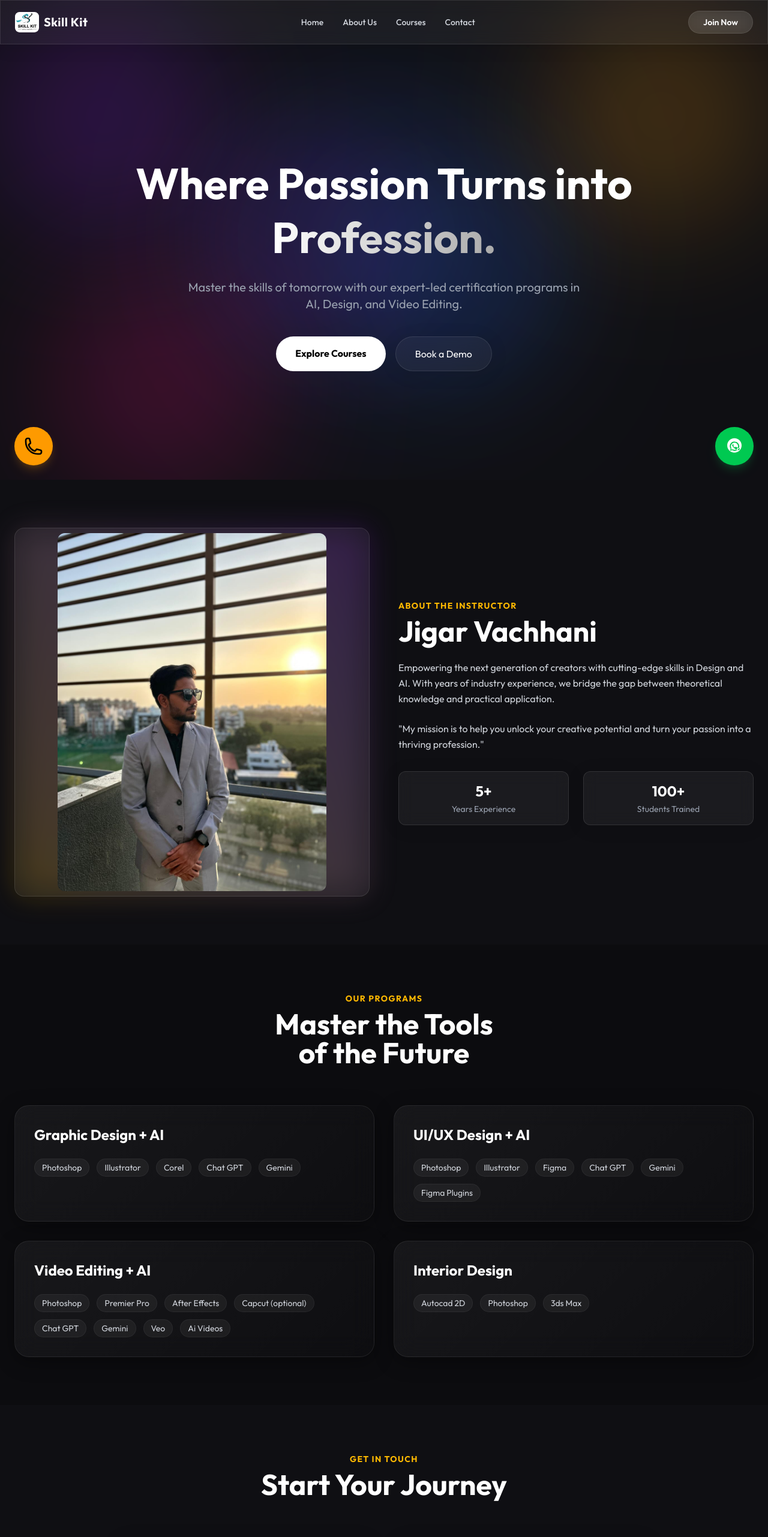
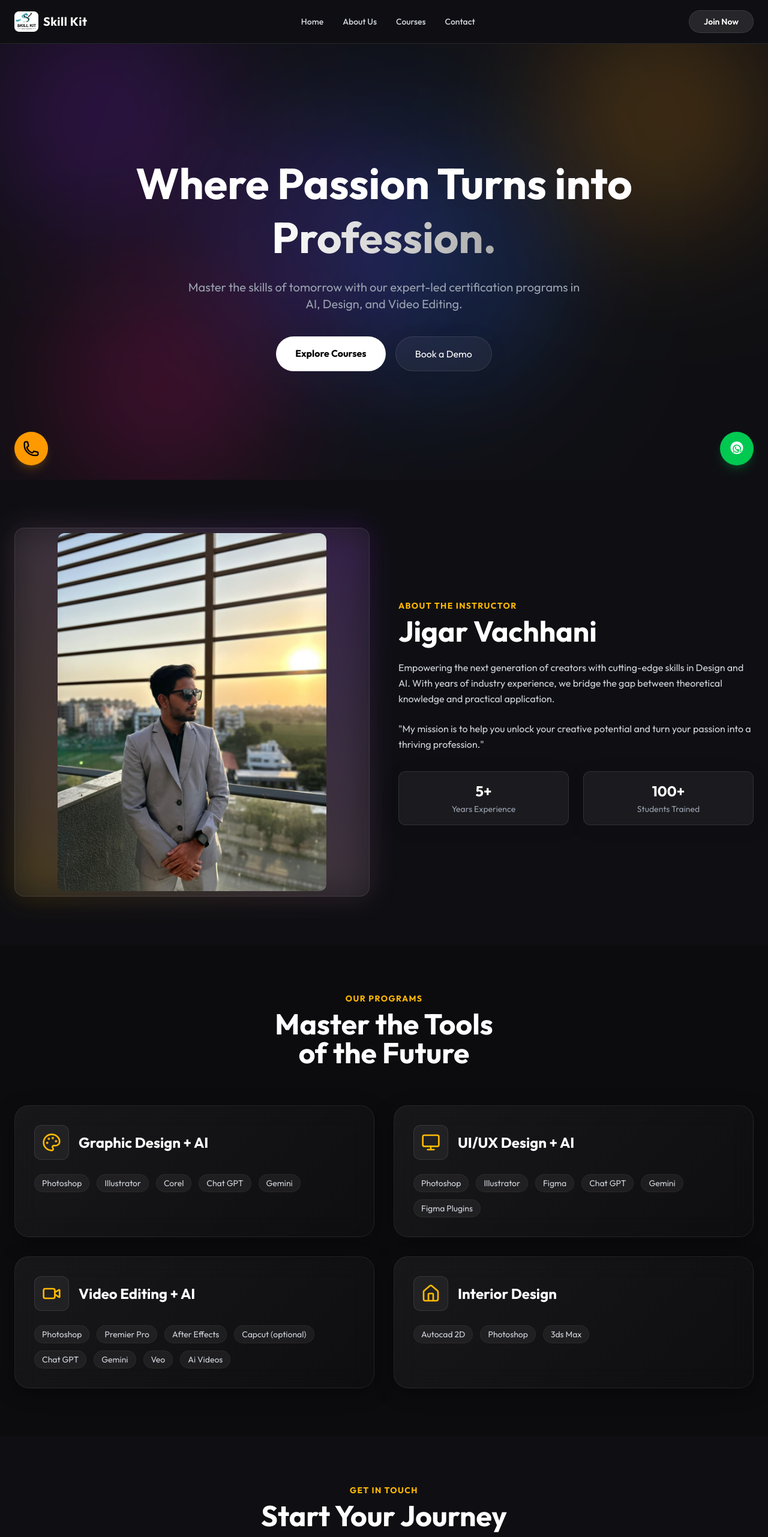
Before and after one commit to mensi001/skillkit.com, a Next.js app: page / in a window 1280 px wide. Shown: the top 2563 px of the page at 60% size. Built offline with nearby package versions, Linux system fonts and the light colour scheme.

Commit message:
"minor change"

```diff
--- a/app/page.js
+++ b/app/page.js
@@ -1,3 +1,6 @@
+'use client';
+
+import { useState } from 'react';
 import Navbar from "../components/Navbar";
 import Hero from "../components/Hero";
 import About from "../components/About";
@@ -5,13 +8,15 @@ import Courses from "../components/Courses";
 import Contact from "../components/Contact";
 
 export default function Home() {
+    const [isSidebarOpen, setIsSidebarOpen] = useState(false);
+
     return (
         <main className="min-h-screen">
-            <Navbar />
+            <Navbar isOpen={isSidebarOpen} setIsOpen={setIsSidebarOpen} />
             <Hero />
             <About />
             <Courses />
-            <Contact />
+            <Contact isSidebarOpen={isSidebarOpen} />
         </main>
     );
 }
--- a/components/Contact.js
+++ b/components/Contact.js
@@ -2,7 +2,7 @@
 
 import { useState } from 'react';
 
-export default function Contact() {
+export default function Contact({ isSidebarOpen }) {
     const [showModal, setShowModal] = useState(false);
 
     return (
@@ -46,32 +46,36 @@ export default function Contact() {
             </section>
 
             {/* Contact Button - Bottom Left */}
+            {!isSidebarOpen && (
                 <div className="fixed bottom-6 left-6 z-50">
                     <button
                         onClick={() => setShowModal(true)}
-                    className="w-16 h-16 rounded-full bg-amber-500 hover:bg-amber-400 text-black shadow-lg shadow-amber-500/20 flex items-center justify-center transition-transform hover:scale-110"
+                        className="w-14 h-14 rounded-full bg-amber-500 hover:bg-amber-400 text-black shadow-lg shadow-amber-500/20 flex items-center justify-center transition-transform hover:scale-110"
                         title="Contact Us"
                     >
-                    <svg xmlns="http://www.w3.org/2000/svg" fill="none" viewBox="0 0 24 24" strokeWidth={2} stroke="currentColor" className="w-8 h-8">
+                        <svg xmlns="http://www.w3.org/2000/svg" fill="none" viewBox="0 0 24 24" strokeWidth={2} stroke="currentColor" className="w-7 h-7">
                             <path strokeLinecap="round" strokeLinejoin="round" d="M2.25 6.75c0 8.284 6.716 15 15 15h2.25a2.25 2.25 0 002.25-2.25v-1.372c0-.516-.351-.966-.852-1.091l-4.423-1.106c-.44-.11-.902.055-1.173.417l-.97 1.293c-.282.376-.769.542-1.21.38a12.035 12.035 0 01-7.143-7.143c-.162-.441.004-.928.38-1.21l1.293-.97c.363-.271.527-.734.417-1.173L6.963 3.102a1.125 1.125 0 00-1.091-.852H4.5A2.25 2.25 0 002.25 4.5v2.25z" />
                         </svg>
                     </button>
                 </div>
+            )}
 
             {/* WhatsApp Button - Bottom Right */}
+            {!isSidebarOpen && (
                 <div className="fixed bottom-6 right-6 z-50">
                     <a
                         href="https://wa.me/919104077683?text=Hi%2C%20I%20am%20interested%20in%20your%20certification%20programs."
                         target="_blank"
                         rel="noopener noreferrer"
-                    className="w-16 h-16 rounded-full bg-green-500 hover:bg-green-400 text-white shadow-lg shadow-green-500/20 flex items-center justify-center transition-transform hover:scale-110"
+                        className="w-14 h-14 rounded-full bg-green-500 hover:bg-green-400 text-white shadow-lg shadow-green-500/20 flex items-center justify-center transition-transform hover:scale-110"
                         title="Chat on WhatsApp"
                     >
-                    <svg xmlns="http://www.w3.org/2000/svg" fill="currentColor" viewBox="0 0 24 24" className="w-8 h-8">
+                        <svg xmlns="http://www.w3.org/2000/svg" fill="currentColor" viewBox="0 0 24 24" className="w-7 h-7">
                             <path d="M12.031 6.172c-3.181 0-5.767 2.586-5.768 5.766-.001 1.298.38 2.27 1.019 3.287l-.711 2.598 2.669-.698c1.003.549 1.956.83 3.097.83 3.182 0 5.768-2.586 5.768-5.766 0-3.181-2.587-5.767-5.768-5.767zm0 10.375c-.867 0-1.657-.225-2.426-.613l-1.724.451.464-1.666c-.449-.806-.708-1.613-.708-2.531 0-2.485 2.023-4.506 4.495-4.506 2.472 0 4.494 2.021 4.494 4.506 0 2.484-2.022 4.506-4.494 4.506zm2.469-3.374c-.135-.067-.802-.396-.926-.441-.124-.045-.214-.068-.305.067-.09.136-.351.442-.43.533-.079.09-.158.102-.293.034-.135-.067-.57-.21-1.085-.668-.403-.358-.675-.8-.754-.936-.079-.135-.008-.208.059-.276.061-.061.135-.158.203-.238.068-.079.09-.135.135-.225.045-.09.023-.17-.011-.237-.034-.068-.305-.734-.418-1.006-.11-.264-.222-.228-.305-.232-.079-.004-.17-.004-.26-.004-.09 0-.236.034-.36.17-.123.136-.473.463-.473 1.131 0 .668.486 1.313.553 1.403.068.09 1.916 2.926 4.643 4.102 1.838.793 2.213.636 2.613.597.4-.04 1.258-.514 1.436-1.009.178-.495.178-.92.124-1.009-.054-.09-.202-.136-.337-.204zm-2.469 6.828c-4.963 0-9-4.038-9-9s4.037-9 9-9 9 4.038 9 9-4.037 9-9 9z" />
                         </svg>
                     </a>
                 </div>
+            )}
 
             {/* Modal */}
             {showModal && (
--- a/components/Courses.js
+++ b/components/Courses.js
@@ -1,19 +1,25 @@
+import { Palette, Monitor, Video, Home } from 'lucide-react';
+
 const courses = [
     {
         title: "Graphic Design + AI",
-        tools: ["Photoshop", "Illustrator", "Corel", "Chat GPT", "Gemini"]
+        tools: ["Photoshop", "Illustrator", "Corel", "Chat GPT", "Gemini"],
+        Icon: Palette
     },
     {
         title: "UI/UX Design + AI",
-        tools: ["Photoshop", "Illustrator", "Figma", "Chat GPT", "Gemini", "Figma Plugins"]
+        tools: ["Photoshop", "Illustrator", "Figma", "Chat GPT", "Gemini", "Figma Plugins"],
+        Icon: Monitor
     },
     {
         title: "Video Editing + AI",
-        tools: ["Photoshop", "Premier Pro", "After Effects", "Capcut (optional)", "Chat GPT", "Gemini", "Veo", "Ai Videos"]
+        tools: ["Photoshop", "Premier Pro", "After Effects", "Capcut (optional)", "Chat GPT", "Gemini", "Veo", "Ai Videos"],
+        Icon: Video
     },
     {
         title: "Interior Design",
-        tools: ["Autocad 2D", "Photoshop", "3ds Max"]
+        tools: ["Autocad 2D", "Photoshop", "3ds Max"],
+        Icon: Home
     }
 ];
 
@@ -29,7 +35,13 @@ export default function Courses() {
                 <div className="grid md:grid-cols-2 lg:grid-cols-2 gap-8">
                     {courses.map((course, index) => (
                         <div key={index} className="glass-card p-8 rounded-3xl hover:-translate-y-2 transition-transform duration-300 group">
-                            <h4 className="text-2xl font-bold mb-6 group-hover:text-amber-400 transition-colors">{course.title}</h4>
+                            <div className="flex items-center gap-4 mb-6">
+                                <div className="p-3 rounded-xl bg-white/5 border border-white/10 text-amber-400 group-hover:text-white group-hover:bg-amber-400/20 transition-all">
+                                    <course.Icon size={32} />
+                                </div>
+                                <h4 className="text-2xl font-bold group-hover:text-amber-400 transition-colors">{course.title}</h4>
+                            </div>
+
                             <div className="flex flex-wrap gap-3">
                                 {course.tools.map((tool, i) => (
                                     <span key={i} className="px-3 py-1 bg-white/5 rounded-full text-sm text-gray-300 border border-white/5 group-hover:border-white/20 transition-colors">
--- a/components/Navbar.js
+++ b/components/Navbar.js
@@ -1,11 +1,15 @@
 'use client';
 
+import { useState } from 'react';
 import Link from 'next/link';
 import Image from 'next/image';
+import { Menu, X } from 'lucide-react';
 
-export default function Navbar() {
+export default function Navbar({ isOpen, setIsOpen }) {
+    // const [isOpen, setIsOpen] = useState(false); // Removed local state
+
     return (
-        <nav className="fixed top-0 left-0 w-full z-50 glass">
+        <nav className="fixed top-0 left-0 w-full z-50 bg-[#0f0f13] border-b border-white/10">
             <div className="container mx-auto px-6 py-4 flex justify-between items-center">
                 <Link href="/" className="flex items-center gap-2">
                     <div className="w-10 h-10 relative">
@@ -19,6 +23,7 @@ export default function Navbar() {
                     <span className="text-xl font-bold tracking-wide">Skill Kit</span>
                 </Link>
 
+                {/* Desktop Menu */}
                 <div className="hidden md:flex gap-8 text-sm font-medium text-gray-300">
                     <Link href="#" className="hover:text-amber-400 transition-colors">Home</Link>
                     <Link href="#about" className="hover:text-amber-400 transition-colors">About Us</Link>
@@ -29,7 +34,47 @@ export default function Navbar() {
                 <Link href="#contact" className="hidden md:block px-6 py-2 rounded-full bg-white/10 hover:bg-white/20 border border-white/10 transition-all text-sm font-semibold backdrop-blur-md">
                     Join Now
                 </Link>
+
+                {/* Mobile Menu Button */}
+                <button
+                    className="md:hidden text-white p-2"
+                    onClick={() => setIsOpen(!isOpen)}
+                >
+                    {isOpen ? <X size={24} /> : <Menu size={24} />}
+                </button>
             </div>
+
+            {/* Mobile Sidebar */}
+            <div className={`fixed top-0 right-0 h-full w-64 bg-[#1a1a1f] transform transition-transform duration-300 ease-in-out z-50 border-l border-white/10 ${isOpen ? 'translate-x-0' : 'translate-x-full'}`}>
+                <div className="p-6 flex flex-col h-full">
+                    <div className="flex justify-end mb-8">
+                        <button onClick={() => setIsOpen(false)} className="text-gray-400 hover:text-white">
+                            <X size={24} />
+                        </button>
+                    </div>
+
+                    <div className="flex flex-col gap-6 text-lg font-medium text-gray-300">
+                        <Link href="#" onClick={() => setIsOpen(false)} className="hover:text-amber-400 transition-colors">Home</Link>
+                        <Link href="#about" onClick={() => setIsOpen(false)} className="hover:text-amber-400 transition-colors">About Us</Link>
+                        <Link href="#courses" onClick={() => setIsOpen(false)} className="hover:text-amber-400 transition-colors">Courses</Link>
+                        <Link href="#contact" onClick={() => setIsOpen(false)} className="hover:text-amber-400 transition-colors">Contact</Link>
+                    </div>
+
+                    <div className="mt-auto">
+                        <Link href="#contact" onClick={() => setIsOpen(false)} className="block w-full text-center px-6 py-3 rounded-full bg-amber-400 text-black hover:bg-amber-300 transition-all text-sm font-bold">
+                            Join Now
+                        </Link>
+                    </div>
+                </div>
+            </div>
+
+            {/* Overlay */}
+            {isOpen && (
+                <div
+                    className="fixed inset-0 bg-black/50 z-40 md:hidden backdrop-blur-sm"
+                    onClick={() => setIsOpen(false)}
+                />
+            )}
         </nav>
     );
 }
--- a/package.json
+++ b/package.json
@@ -8,6 +8,7 @@
     "start": "next start"
   },
   "dependencies": {
+    "lucide-react": "^0.556.0",
     "next": "16.0.7",
     "react": "19.2.0",
     "react-dom": "19.2.0"
```
Also changed, not shown: 1 other file (tests, documents, lock files or other folders). Lines whose indentation alone changed are shown as unchanged.
